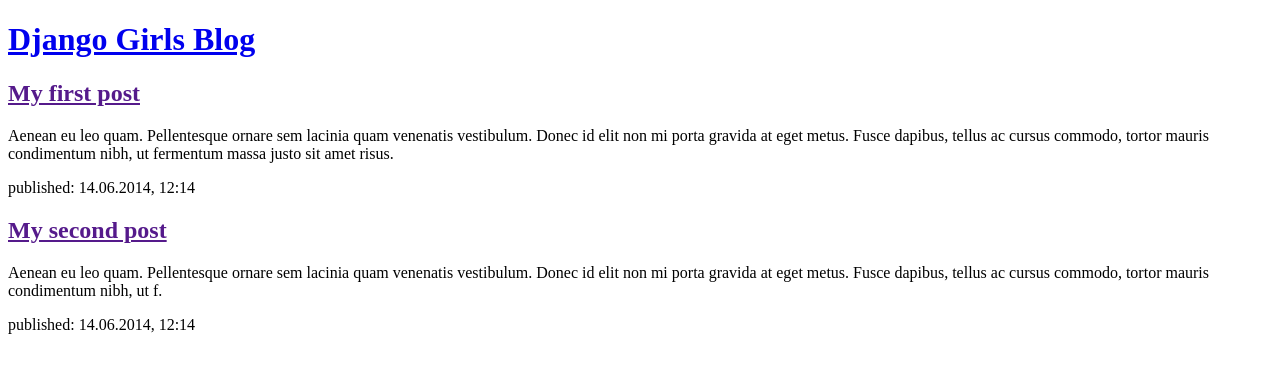
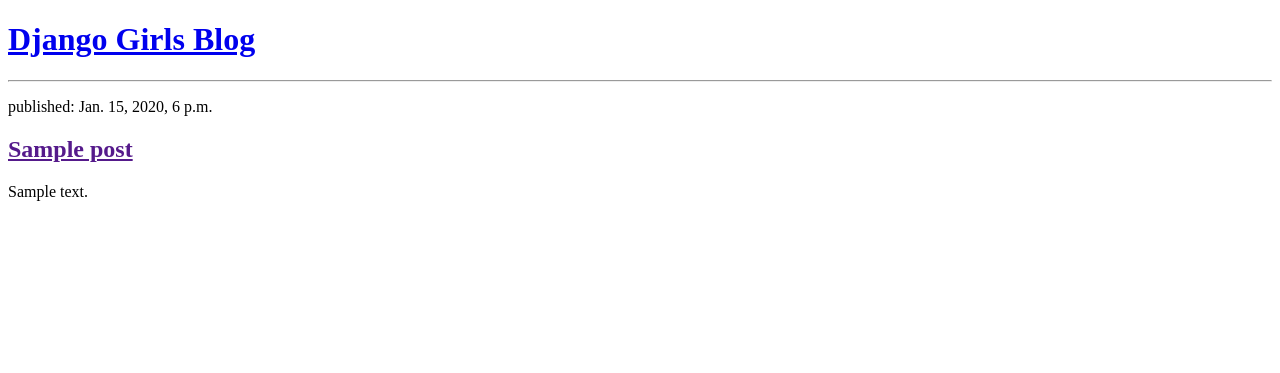
Before and after one commit to PatrickCLee/djangogirls, a Django app: page / in a window 1280 px wide. Shown: the top 373 px of the page. Run offline with Django 3.2, Linux system fonts and the light colour scheme; tables that the repository leaves empty hold one stand-in row (values such as "Sample post").

Commit message:
Modified templates to display posts from database.

```diff
--- a/blog/templates/blog/post_list.html
+++ b/blog/templates/blog/post_list.html
@@ -5,20 +5,18 @@
     <title>blog template</title>
 </head>
 <body>
+<div>
+    <h1><a href="/">Django Girls Blog</a></h1>
+</div>
+
+{% for post in postsParams %}
     <div>
-        <h1><a href="/">Django Girls Blog</a></h1>
+        <hr/>
+        <p>published: {{ post.published_date }}</p>
+        <h2><a href="">{{ post.title }}</a></h2>
+        <p>{{ post.text|linebreaksbr }}</p>
     </div>
+{% endfor %}
 
-    <div>
-        <h2><a href="">My first post</a></h2>
-        <p>Aenean eu leo quam. Pellentesque ornare sem lacinia quam venenatis vestibulum. Donec id elit non mi porta gravida at eget metus. Fusce dapibus, tellus ac cursus commodo, tortor mauris condimentum nibh, ut fermentum massa justo sit amet risus.</p>
-        <p>published: 14.06.2014, 12:14</p>
-    </div>
-
-    <div>
-        <h2><a href="">My second post</a></h2>
-        <p>Aenean eu leo quam. Pellentesque ornare sem lacinia quam venenatis vestibulum. Donec id elit non mi porta gravida at eget metus. Fusce dapibus, tellus ac cursus commodo, tortor mauris condimentum nibh, ut f.</p>
-        <p>published: 14.06.2014, 12:14</p>
-    </div>
 </body>
 </html>
--- a/blog/views.py
+++ b/blog/views.py
@@ -1,5 +1,8 @@
 from django.shortcuts import render
+from .models import Post
+from django.utils import timezone
 
 
 def post_list(request):
-    return render(request, 'blog/post_list.html', {})
+    posts = Post.objects.filter(published_date__lte=timezone.now()).order_by('published_date')
+    return render(request, 'blog/post_list.html', {'postsParams': posts})
```
